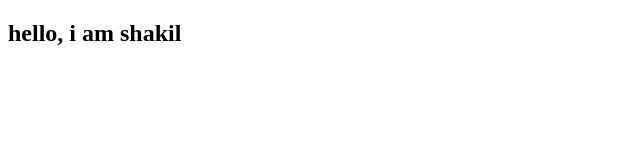
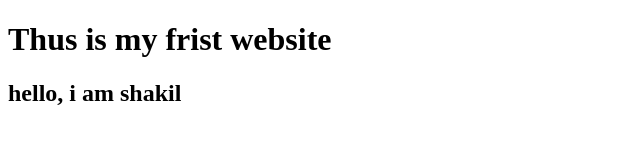
Before and after one commit to Towhidulislamshakil/my-frist-website, a plain HTML site: page index.html in a window 1280 px wide. Shown: the whole page, without its empty margins (0-640 px from the left). Drawn offline with Linux system fonts and the light colour scheme.

Commit message:
2nd time add

```diff
--- a/index.html
+++ b/index.html
@@ -6,6 +6,7 @@
     <title>Document</title>
 </head>
 <body>
+    <h1>Thus is my frist website</h1>
     <h2>hello, i am shakil</h2>
 </body>
 </html>
```
Also changed, not shown: 1 other file.
